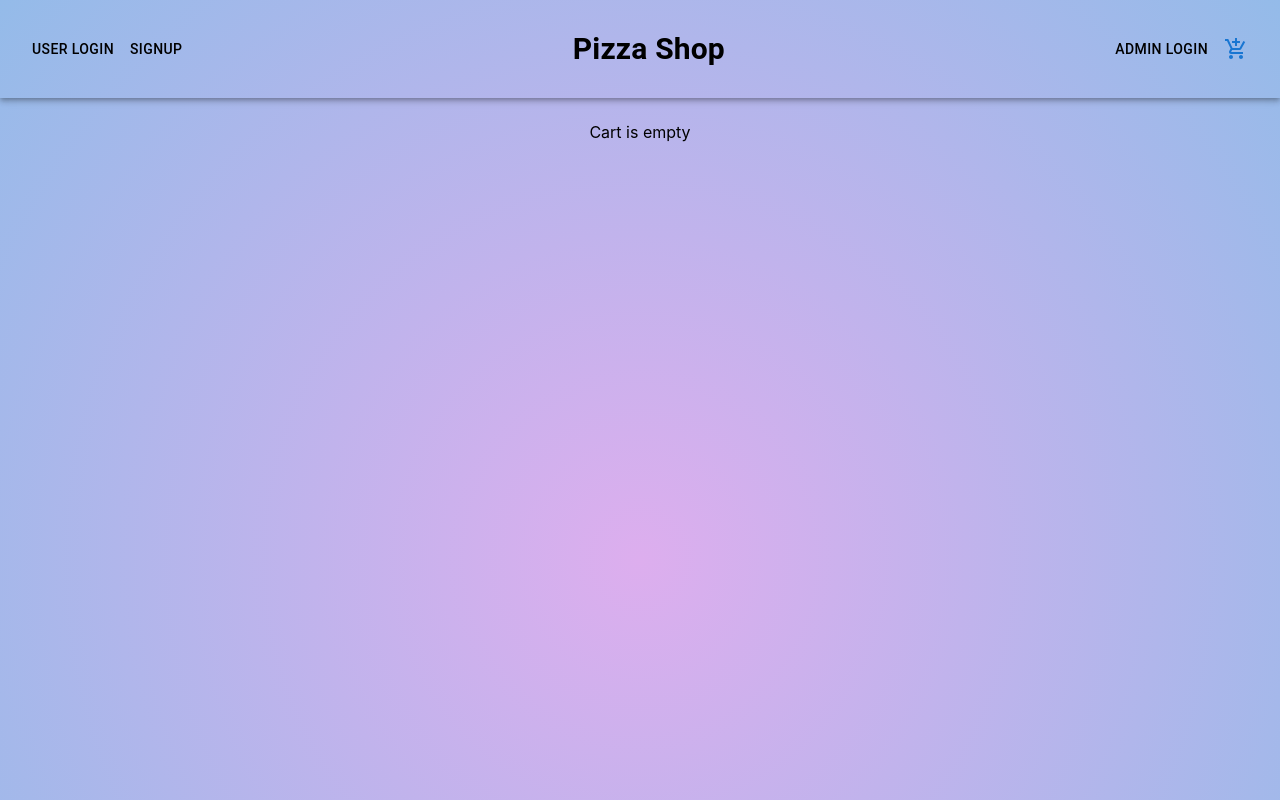
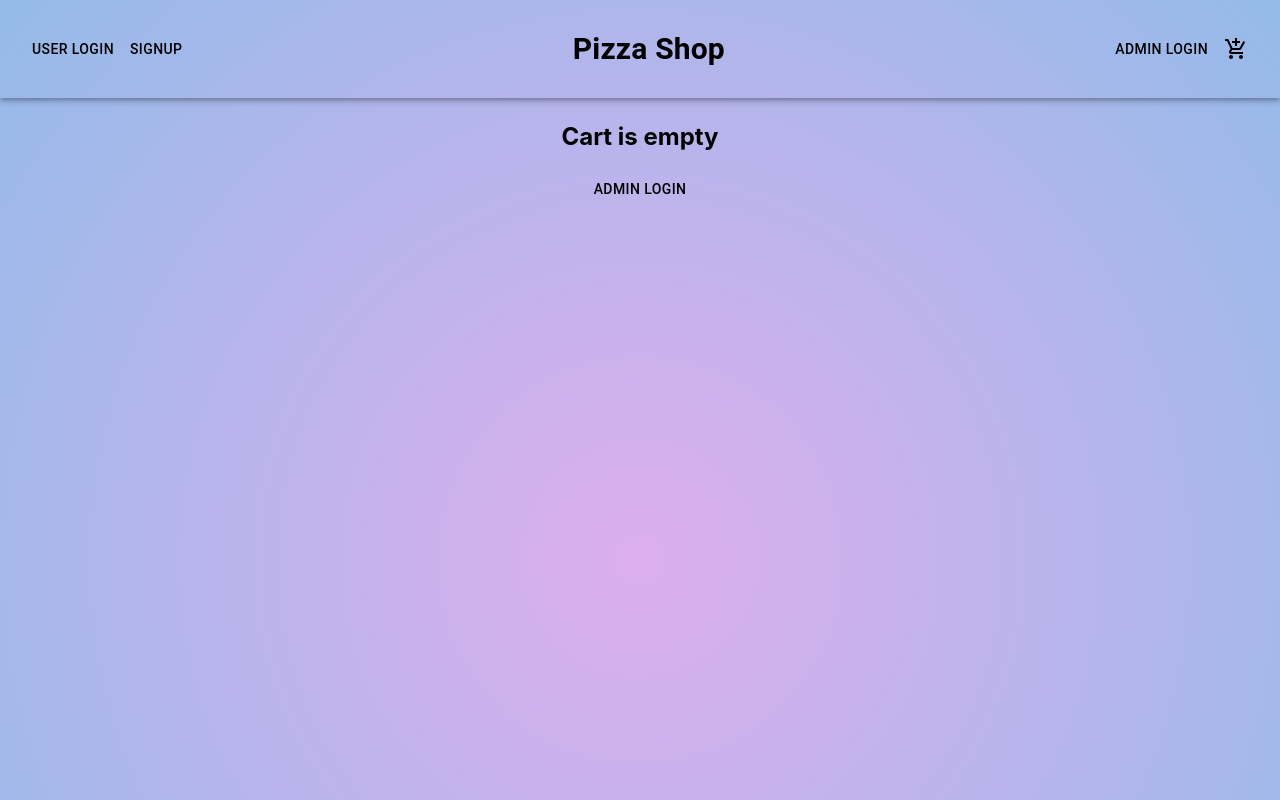
Before and after one commit to vrushabhmungelwar/pizza-delivery-app-frontend, a React (Create React App) app: page /cart in a window 1280 px wide. Shown: the top 800 px of the page. Built offline with nearby package versions, Linux system fonts and the light colour scheme.

Commit message:
made some changes

```diff
--- a/src/App.css
+++ b/src/App.css
@@ -15,10 +15,12 @@
   display: flex;
   justify-content: space-between;
 }
-/* .user-buttons {
+.home-content {
   display: flex;
-  justify-content: space-around;
-} */
+  flex-wrap: wrap;
+  justify-content: center;
+  margin-top: 15rem;
+}
 
 .pizza {
   display: flex;
--- a/src/App.js
+++ b/src/App.js
@@ -16,7 +16,7 @@ import IconButton from "@mui/material/IconButton";
 import Badge from "@mui/material/Badge";
 import { Home } from "./components/Home";
 import { useCart } from "./context/Context";
-import Store from "./components/cart";
+import Cart from "./components/cart";
 
 export default function App() {
   const items = useCart();
@@ -58,7 +58,7 @@ export default function App() {
           </Button>
 
           <IconButton
-            color="primary"
+            color="inherit"
             aria-label="add to shopping cart"
             onClick={() => history.push("/cart")}
           >
@@ -95,7 +95,7 @@ export default function App() {
           <CustomPizza />
         </Route>
         <Route path="/cart">
-          <Store />
+          <Cart />
         </Route>
       </Switch>
     </div>
--- a/src/components/Home.js
+++ b/src/components/Home.js
@@ -1,3 +1,21 @@
+import { useHistory } from "react-router-dom";
+import Button from "@mui/material/Button";
+
 export function Home() {
-    return <h2>Welcome to Pizza Mania</h2>;
-  }
+  const history = useHistory();
+
+  return (
+    <div>
+      <h2>Welcome to Pizza Mania</h2>
+      <div className="home-content">
+        <Button
+          variant="text"
+          color="inherit"
+          onClick={() => history.push("/userLogIn")}
+        >
+          Go to Login
+        </Button>
+      </div>
+    </div>
+  );
+}
--- a/src/components/cart.js
+++ b/src/components/cart.js
@@ -1,41 +1,29 @@
 import React from "react";
 import Button from "@mui/material/Button";
-
+import { useHistory } from "react-router-dom";
 import { Card, CardContent } from "@mui/material";
 
 import { useCart, useDispatchCart } from "../context/Context";
 export const CartItem = ({ pizza, index, handleRemove }) => {
   return (
     <div className="pizza-container">
-
-    <Card >
-      <img src={pizza.img} className="pizza-poster"  alt={pizza.name} />
+      <Card>
+        <img src={pizza.img} className="pizza-poster" alt={pizza.name} />
         <CardContent>
           <div className="pizza-details">
             <h1>{pizza.name}</h1>
           </div>
-        {/* <h2 className="f6 fw4 mt2 mb0 black-60">Josef Müller-Brockmann</h2> */}
-        {/* <dl className="mt2 f6">
-            <dt className="clip">Price</dt>
-            <dd className="ml0">
-              {pizza.price.toLocaleString("en", {
-                style: "currency",
-                currency: "USD"
-              })}
-            </dd>
-          </dl> */}
           <Button onClick={() => handleRemove(index)}>Remove from cart</Button>
         </CardContent>
       </Card>
     </div>
-
   );
 };
 
-export default function Store() {
+export default function Cart() {
+  const history = useHistory();
   const items = useCart();
   const dispatch = useDispatchCart();
-  //   const totalPrice = items.reduce((total, b) => total + b.price, 0);
 
   const handleRemove = (index) => {
     dispatch({ type: "REMOVE", index });
@@ -44,19 +32,31 @@ export default function Store() {
   if (items.length === 0) {
     return (
       <main>
-        <p>Cart is empty</p>
+        <h2>Cart is empty</h2>
+        <Button
+          style={{ marginLeft: "auto" }}
+          variant="text"
+          color="inherit"
+          edge="end"
+          onClick={() => history.push("/pizzaList")}
+        >
+          Admin Login
+        </Button>
       </main>
     );
   }
   return (
+    <div>
+      <Button
+        style={{ marginLeft: "auto" }}
+        variant="text"
+        color="inherit"
+        edge="end"
+        onClick={() => history.push("/pizzaList")}
+      >
+        Go back
+      </Button>
       <main>
-      {/* <p>
-        Total price:{" "}
-        {totalPrice.toLocaleString("en", {
-          style: "currency",
-          currency: "USD"
-        })}
-      </p> */}
         {items.map((item, index) => (
           <CartItem
             handleRemove={handleRemove}
@@ -66,5 +66,6 @@ export default function Store() {
           />
         ))}
       </main>
+    </div>
   );
 }
--- a/src/helpers/pizza.js
+++ b/src/helpers/pizza.js
@@ -59,6 +59,8 @@ import Button from "@mui/material/Button";
 import { useDispatchCart } from "../context/Context";
 
 const Pizza = ({ pizza }) => {
+  // const [varient, setVarient] = useState("small");
+
   const dispatch = useDispatchCart();
 
   const addToCart = (item) => {
@@ -77,7 +79,7 @@ const Pizza = ({ pizza }) => {
           disabled={disable}
           onClick={() => {
             addToCart(pizza);
-            setDisable(true);
+            setDisable(!disable);
           }}
         >
           {disable === true ? "Added" : "Add to cart"}
```
Lines whose indentation alone changed are shown as unchanged.
